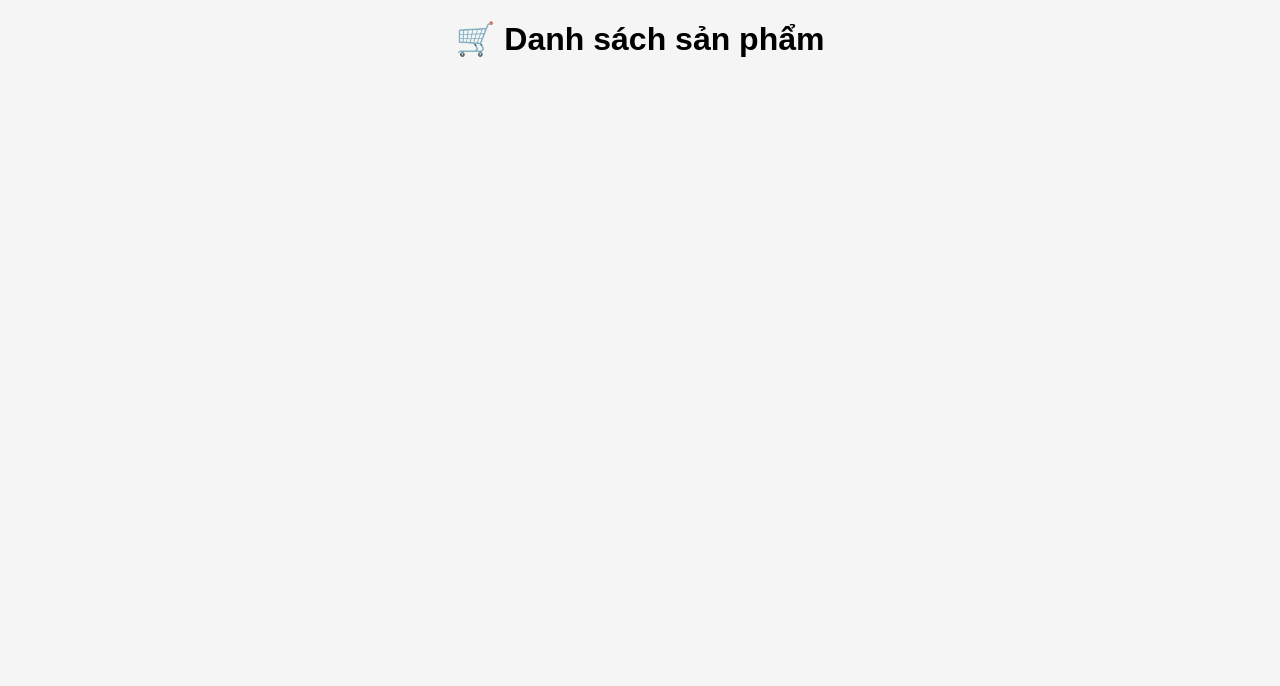
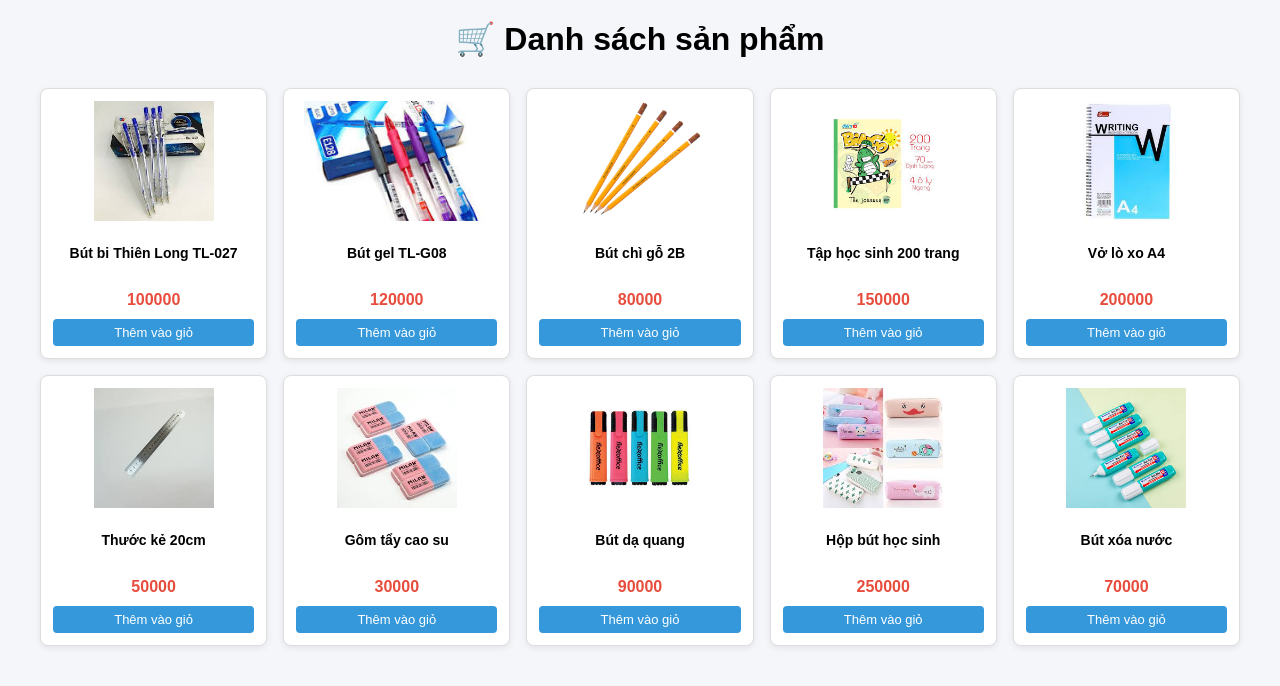
Before and after one commit to piggy382/staitonerystore, a plain HTML site: page html/productlist.html in a window 1280 px wide. Drawn offline with Linux system fonts and the light colour scheme; no server answers.

Commit message:
update code

```diff
--- /dev/null
+++ b/css/productlist.css
@@ -0,0 +1,84 @@
+* {
+  box-sizing: border-box;
+  margin: 0;
+  padding: 0;
+  font-family: Arial, Helvetica, sans-serif;
+}
+
+body {
+  padding: 20px 40px;
+  background-color: #f5f6fa;
+}
+
+h1 {
+  text-align: center;
+  margin-bottom: 30px;
+}
+
+#product-list {
+  display: grid;
+  grid-template-columns: repeat(10, 1fr);
+  gap: 16px;
+}
+
+.product-card {
+  background: #ffffff;
+  border-radius: 8px;
+  padding: 12px;
+  text-align: center;
+  box-shadow: 0 2px 6px rgba(0, 0, 0, 0.08);
+  transition:
+    transform 0.2s,
+    box-shadow 0.2s;
+}
+
+.product-card:hover {
+  transform: translateY(-4px);
+  box-shadow: 0 6px 12px rgba(0, 0, 0, 0.15);
+}
+
+.product-card img {
+  width: 100%;
+  height: 120px;
+  object-fit: contain;
+  margin-bottom: 10px;
+}
+
+.product-card h3 {
+  font-size: 14px;
+  margin-bottom: 6px;
+  min-height: 36px;
+}
+
+.product-card .price {
+  color: #e74c3c;
+  font-weight: bold;
+  margin-bottom: 10px;
+}
+
+.product-card button {
+  width: 100%;
+  padding: 6px;
+  border: none;
+  border-radius: 4px;
+  background: #3498db;
+  color: white;
+  cursor: pointer;
+  font-size: 13px;
+}
+
+.product-card button:hover {
+  background: #2980b9;
+}
+
+@media (max-width: 1400px) {
+  #product-list {
+    grid-template-columns: repeat(5, 1fr);
+  }
+}
+
+@media (max-width: 768px) {
+  #product-list {
+    grid-template-columns: repeat(2, 1fr);
+  }
+}
--- a/html/productlist.html
+++ b/html/productlist.html
@@ -4,6 +4,7 @@
     <meta charset="UTF-8" />
     <title>Shop đồ dùng học tập</title>
     <link rel="stylesheet" href="../css/homepage.css" />
+    <link rel="stylesheet" href="../css/productlist.css">
   </head>
   <body>
     <h1>🛒 Danh sách sản phẩm</h1>
--- a/json/data.json
+++ b/json/data.json
@@ -3,7 +3,7 @@
     "id": 1,
     "name": "Bút bi Thiên Long TL-027",
     "price": "100000",
-    "image": "https://via.placeholder.com/200",
+    "image": "../img/butbi.jpg",
     "description": "Bút bi mực xanh, viết trơn",
     "brand": "Thiên Long"
   },
@@ -11,7 +11,7 @@
     "id": 2,
     "name": "Bút gel TL-G08",
     "price": "120000",
-    "image": "https://via.placeholder.com/200",
+    "image": "../img/butgel.jpg",
     "description": "Bút gel mực đen, nét mịn",
     "brand": "Thiên Long"
   },
@@ -19,7 +19,7 @@
     "id": 3,
     "name": "Bút chì gỗ 2B",
     "price": "80000",
-    "image": "https://via.placeholder.com/200",
+    "image": "../img/butchi.png",
     "description": "Bút chì gỗ dùng cho học sinh",
     "brand": "Thiên Long"
   },
@@ -27,7 +27,7 @@
     "id": 4,
     "name": "Tập học sinh 200 trang",
     "price": "150000",
-    "image": "https://via.placeholder.com/200",
+    "image": "../img/vohocsinh200trang.jpg",
     "description": "Tập kẻ ngang, giấy dày",
     "brand": "Thiên Long"
   },
@@ -35,7 +35,7 @@
     "id": 5,
     "name": "Vở lò xo A4",
     "price": "200000",
-    "image": "https://via.placeholder.com/200",
+    "image": "../img/voloxoa4.jpg",
     "description": "Vở lò xo bìa cứng",
     "brand": "Thiên Long"
   },
@@ -43,7 +43,7 @@
     "id": 6,
     "name": "Thước kẻ 20cm",
     "price": "50000",
-    "image": "https://via.placeholder.com/200",
+    "image": "../img/thuocke20cm.jpg",
     "description": "Thước nhựa trong suốt",
     "brand": "Thiên Long"
   },
@@ -51,7 +51,7 @@
     "id": 7,
     "name": "Gôm tẩy cao su",
     "price": "30000",
-    "image": "https://via.placeholder.com/200",
+    "image": "../img/gomtay.jpg",
     "description": "Gôm mềm, không lem giấy",
     "brand": "Thiên Long"
   },
@@ -59,7 +59,7 @@
     "id": 8,
     "name": "Bút dạ quang",
     "price": "90000",
-    "image": "https://via.placeholder.com/200",
+    "image": "../img/butdaquang.jpg",
     "description": "Bút dạ quang nhiều màu",
     "brand": "Thiên Long"
   },
@@ -67,7 +67,7 @@
     "id": 9,
     "name": "Hộp bút học sinh",
     "price": "250000",
-    "image": "https://via.placeholder.com/200",
+    "image": "../img/hopbuthocsinh.jpg",
     "description": "Hộp bút vải khóa kéo",
     "brand": "Thiên Long"
   },
@@ -75,7 +75,7 @@
     "id": 10,
     "name": "Bút xóa nước",
     "price": "70000",
-    "image": "https://via.placeholder.com/200",
+    "image": "../img/butxoanuoc.jpg",
     "description": "Bút xóa nhanh khô",
     "brand": "Thiên Long"
   }
--- a/json/script.js
+++ b/json/script.js
@@ -1,6 +1,6 @@
 async function loadProducts() {
   try {
-    const res = await fetch("data.json");
+    const res = await fetch("../json/data.json");
     const products = await res.json();
     renderProducts(products);
     console.log(products);
```
Also changed, not shown: img/butbi.jpg (added), img/butchi.png (added), img/butdaquang.jpg (added), img/butgel.jpg (added), img/butxoanuoc.jpg (added), img/gomtay.jpg (added), img/hopbuthocsinh.jpg (added), img/thuocke20cm.jpg (added), img/vohocsinh200trang.jpg (added), img/voloxoa4.jpg (added).
